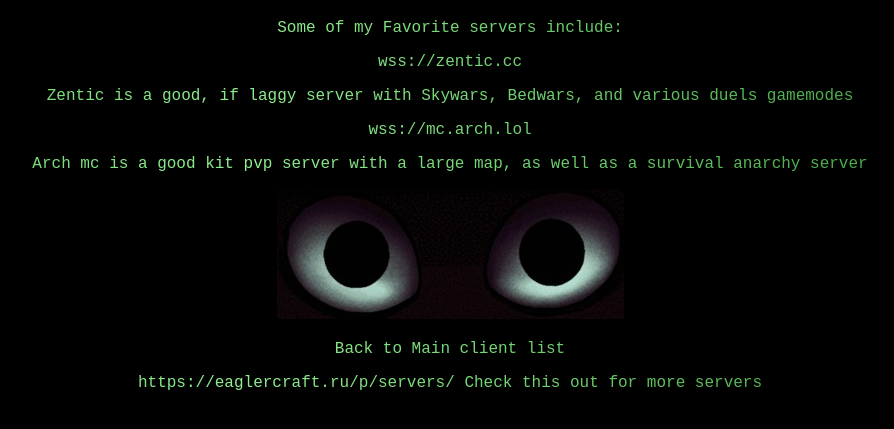
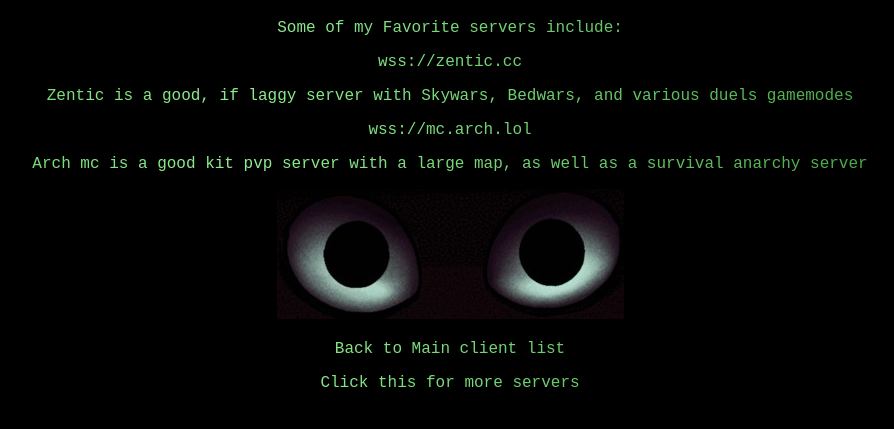
Before and after one commit to solanuscasey/HiddenAlcove, a plain HTML site: page RecServers.html in a window 1280 px wide. Shown: the part 61-490 px from the top of the page, without its empty margins (190-1084 px from the left). Drawn offline with Linux system fonts and the light colour scheme.

Commit message:
Update RecServers.html

```diff
--- a/RecServers.html
+++ b/RecServers.html
@@ -18,6 +18,6 @@
     <p class="grad" style="text-align:center;">Arch mc is a good kit pvp server with a large map, as well as a survival anarchy server</p>
     <p align="center"><img src="./69154f_621b7e626c704a36aac2c53cc8acd609~mv2.jpg"/></p>
     <p class="grad" style="text-align:center;"><a type=“download” href="index.html"> Back to Main client list</a>
-    <p class="grad" style="text-align:center;">https://eaglercraft.ru/p/servers/ Check this out for more servers</p>
+    <p class="grad" style="text-align:center;"><a type="link" href="https://eaglercraft.ru/p/servers/"> Click this for more servers</p>
 
   </body>
```
